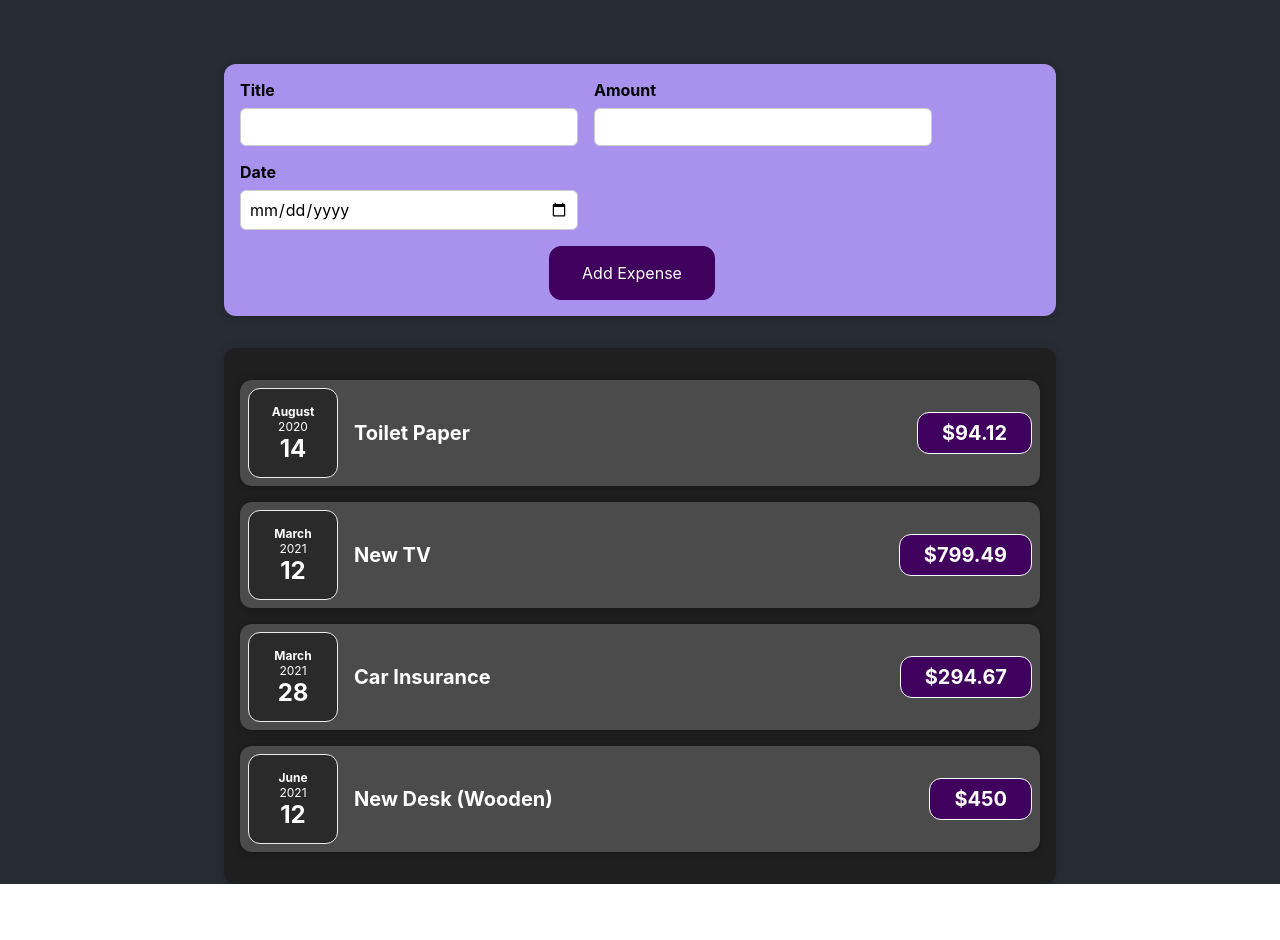
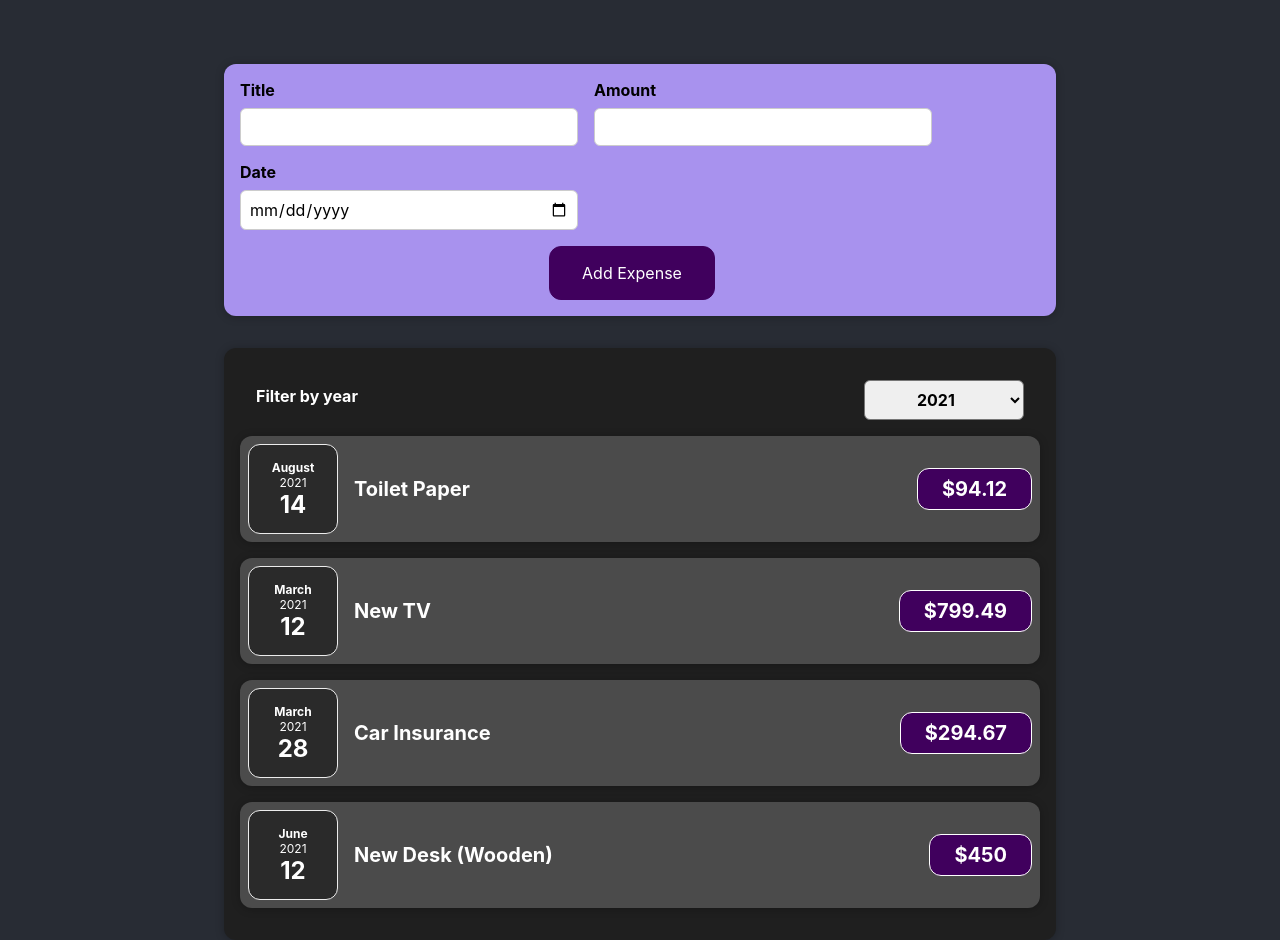
Before and after one commit to josedejesusAmaya/react-expense-log, a React (Create React App) app: page / in a window 1280 px wide. Before the commit the page ends 884 px from the top, so only its background shows below. Built offline with nearby package versions, Linux system fonts and the light colour scheme.

Commit message:
year select

```diff
--- a/src/App.js
+++ b/src/App.js
@@ -8,7 +8,7 @@ function App() {
       id: 'e1',
       title: 'Toilet Paper',
       amount: 94.12,
-      date: new Date(2020, 7, 14),
+      date: new Date(2021, 7, 14),
     },
     { id: 'e2', title: 'New TV', amount: 799.49, date: new Date(2021, 2, 12) },
     {
@@ -24,9 +24,14 @@ function App() {
       date: new Date(2021, 5, 12),
     },
   ];
+
+  const addExpenseHandler = (expense) => {
+    expenses.push(expense);
+  };
+
   return (
     <div className="App">
-      <NewExpense />
+      <NewExpense onAddExpenseData={addExpenseHandler} />
       <Expenses items={expenses} />
     </div>
   );
--- a/src/components/Expenses/ExpenseDate.js
+++ b/src/components/Expenses/ExpenseDate.js
@@ -5,7 +5,7 @@ const ExpenseDate = ({date}) => {
     const month = date.toLocaleString("en-US", { month: "long" });
     const year = date.getFullYear();
     const day = date.toLocaleString("en-US", { day: "2-digit" });
-    console.log(date);
+
     return (
         <div className="expense-date">
             <div className="expense-date__month">{month}</div>
--- /dev/null
+++ b/src/components/Expenses/ExpenseFilter.css
@@ -0,0 +1,24 @@
+.expenses-filter {
+  color: white;
+  padding: 0 1rem;
+}
+
+.expenses-filter__control {
+  display: flex;
+  width: 100%;
+  align-items: center;
+  justify-content: space-between;
+  margin: 1rem 0;
+}
+
+.expenses-filter label {
+  font-weight: bold;
+  margin-bottom: 0.5rem;
+}
+
+.expenses-filter select {
+  font: inherit;
+  padding: 0.5rem 3rem;
+  font-weight: bold;
+  border-radius: 6px;
+}
--- /dev/null
+++ b/src/components/Expenses/ExpenseFilter.js
@@ -0,0 +1,23 @@
+import React from "react";
+import "./ExpenseFilter.css";
+
+const ExpenseFilter = ({ onChangeYear, selectedYear }) => {
+  const yearFilterHandler = (event) => {
+    onChangeYear(event.target.value);
+  };
+
+  return (
+    <div className="expenses-filter">
+      <div className="expenses-filter__control">
+        <label>Filter by year</label>
+        <select value={selectedYear} onChange={yearFilterHandler}>
+          <option value="2023">2023</option>
+          <option value="2022">2022</option>
+          <option value="2021">2021</option>
+        </select>
+      </div>
+    </div>
+  );
+};
+
+export default ExpenseFilter;
--- a/src/components/Expenses/Expenses.js
+++ b/src/components/Expenses/Expenses.js
@@ -1,11 +1,20 @@
-import React from "react";
+import React, {useState} from "react";
 import "./Expenses.css";
 import ExpenseItem from "./ExpenseItem";
 import Card from '../UI/Card';
+import ExpenseFilter from "./ExpenseFilter";
 
 function Expenses({ items }) {
+  const [year, setYear] = useState('2021');
+
+  const storeYearHandler = (selectedYear) => {
+    setYear(selectedYear);
+    console.log('year', selectedYear);
+  };
+
   return (
     <Card className="expenses">
+      <ExpenseFilter selectedYear={year} onChangeYear={storeYearHandler} />
       {items.map((item, index) => {
         return (<ExpenseItem key={index} item={item} />)
       })}
--- a/src/components/NewExpense/ExpenseForm.js
+++ b/src/components/NewExpense/ExpenseForm.js
@@ -1,7 +1,7 @@
 import React, { useState } from "react";
 import "./ExpenseForm.css";
 
-function ExpenseForm() {
+function ExpenseForm({onSaveExpenseData}) {
   const [userInput, setUserInput] = useState({
     title: "",
     amount: "",
@@ -28,7 +28,11 @@ function ExpenseForm() {
 
   const submitHandler = (event) => {
     event.preventDefault();
-    console.log(new Date(userInput.date));
+    const expenseData = {
+        ...userInput,
+        date: new Date(userInput.date)
+    }
+    onSaveExpenseData(expenseData);
     setUserInput({
         title: "",
         amount: "",
--- a/src/components/NewExpense/NewExpense.js
+++ b/src/components/NewExpense/NewExpense.js
@@ -2,10 +2,19 @@ import React from 'react';
 import ExpenseForm from './ExpenseForm';
 import './NewExpense.css';
 
-const NewExpense = () => {
+const NewExpense = ({onAddExpenseData}) => {
+    const saveExpenseDataHandler = (enteredExpenseData) => {
+        const expenseItem = {
+            ...enteredExpenseData,
+            id: Math.random().toString()
+        };
+        onAddExpenseData(expenseItem)
+        console.log(expenseItem);
+    };
+
     return (
         <div className="new-expense">
-            <ExpenseForm />
+            <ExpenseForm onSaveExpenseData={saveExpenseDataHandler} />
         </div>
     )
 }
```
